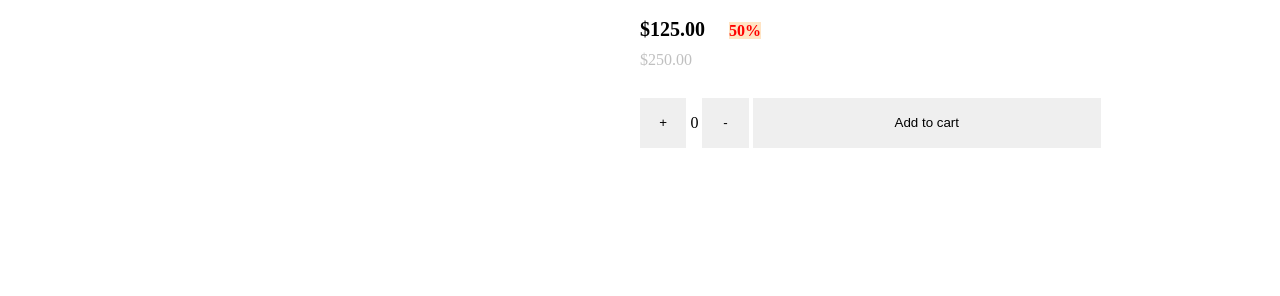
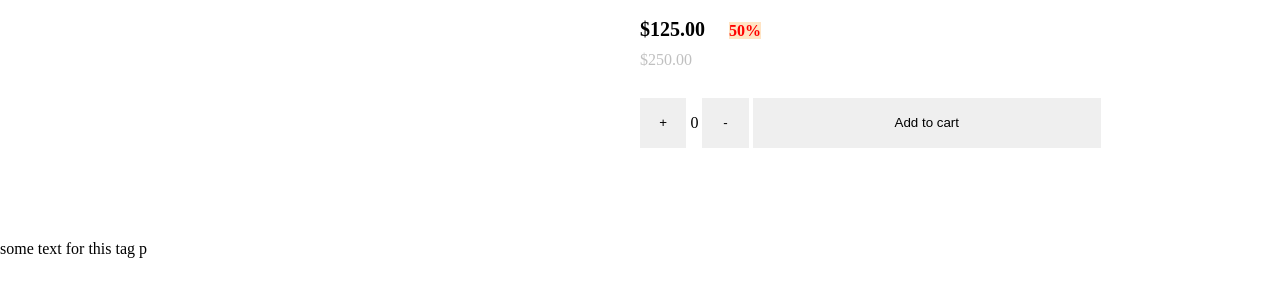
Before and after one commit to darkrayDveloper/ecommerce-product-page-main, a plain HTML site: page index.html in a window 1280 px wide. Shown: the part 420-716 px from the top of the page. Drawn offline with Linux system fonts and the light colour scheme.

Commit message:
agregar texto

```diff
--- a/index.html
+++ b/index.html
@@ -120,7 +120,7 @@
 </section>
 
 
-
+<p>some text for this tag p</p>
 
 
 
```
